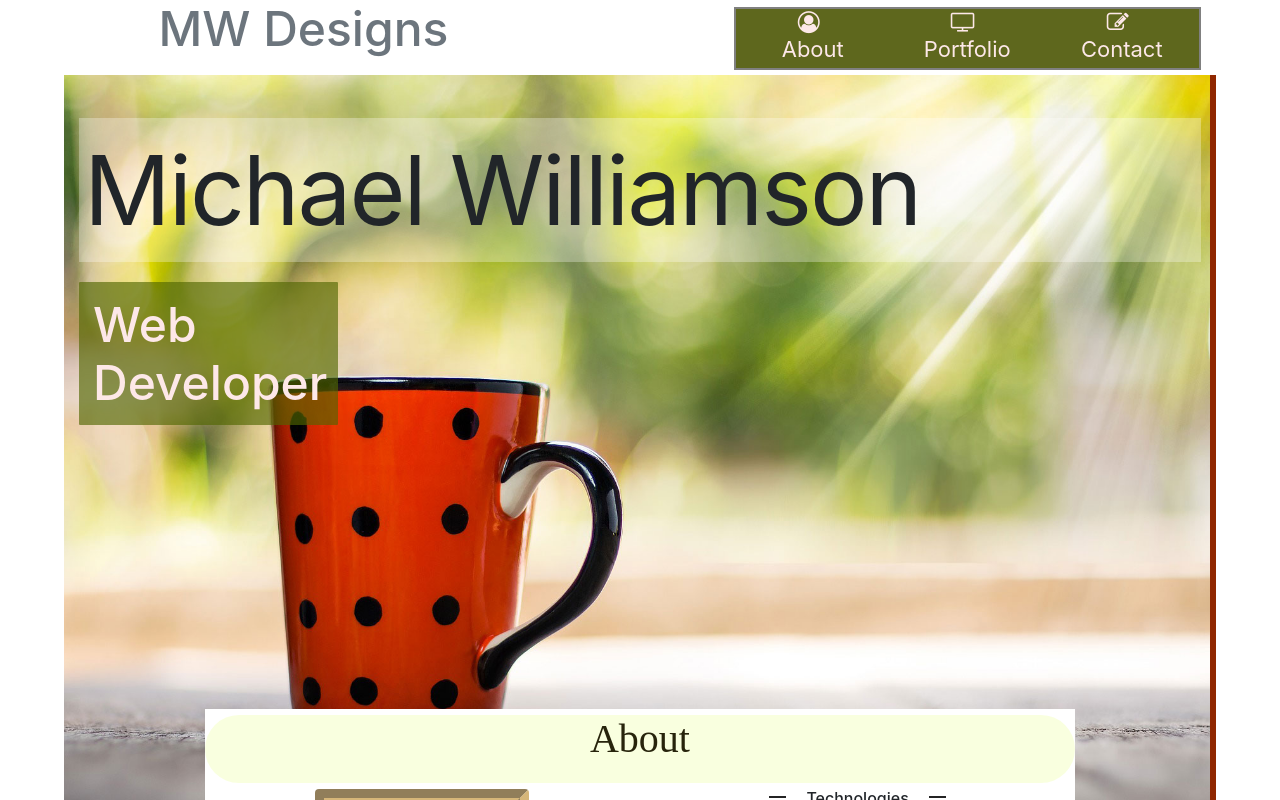
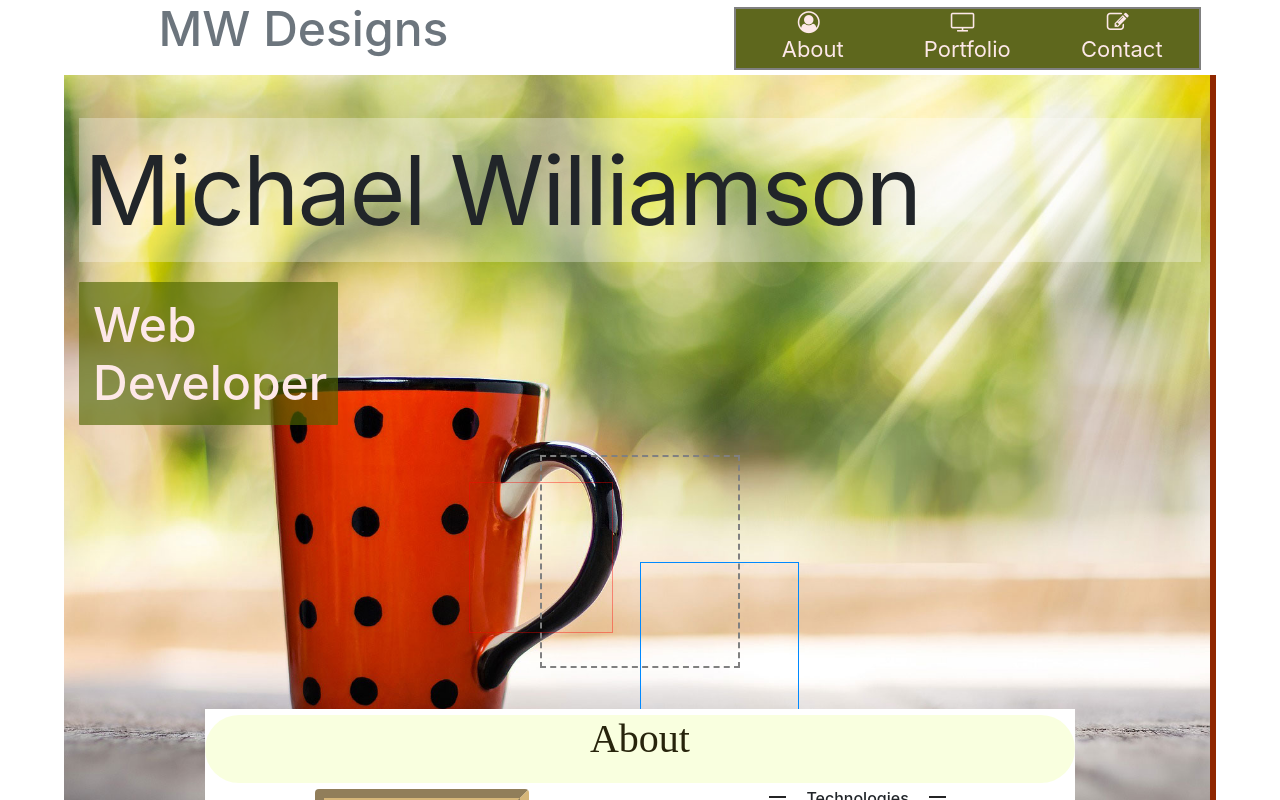
Before and after one commit to michael-williamson/portfolio-coffee, a React (Create React App) app: page / in a window 1280 px wide. Shown: the top 800 px of the page. Built offline with nearby package versions, Linux system fonts and the light colour scheme.

Commit message:
added divs to main banner and turned them to shapes

```diff
--- a/src/components/MainBanner.js
+++ b/src/components/MainBanner.js
@@ -1,5 +1,8 @@
 import React, { Component } from 'react';
 import '../style/MainBanner.css';
+
+import {Link} from 'react-router-dom';
+
 
 class MainBanner extends Component {
     render() {
@@ -10,6 +13,10 @@ class MainBanner extends Component {
                 </div>
                 <div className="h4">Web Developer</div>
                 {/* <div className="bg-secondary text-white lead">On the road to artistry</div> */}
+                    <div className="mainSquare">
+                        <div className="shapeOne"></div>
+                        <div className="shapeTwo"></div>
+                    </div>
             </div>
         );
     }
--- a/src/style/MainBanner.css
+++ b/src/style/MainBanner.css
@@ -50,3 +50,32 @@
         border-radius: 1px;
     }
 }
+
+
+
+.mainSquare {
+    position: relative;
+    width: 200px;
+    border: 2px solid grey;
+    border-style: dashed;
+    margin: 30px auto;
+    height: 213px;
+}
+
+.shapeOne {
+    height: 170px;
+    width: 159px;
+    border: 1px solid #0089ff;
+    position: absolute;
+    left: 50%;
+    top: 50%;
+}
+
+.shapeTwo {
+    height: 151px;
+    width: 144px;
+    border: 1px solid #ff000063;
+    position: absolute;
+    right: 64%;
+    top: 12%;
+}
```
